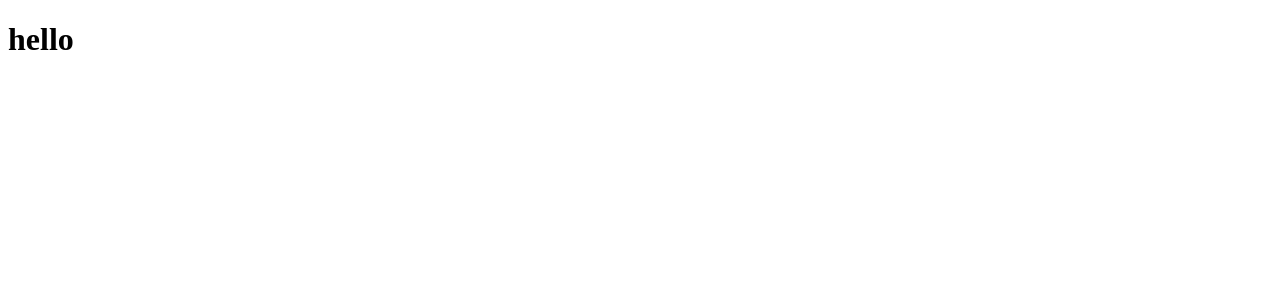
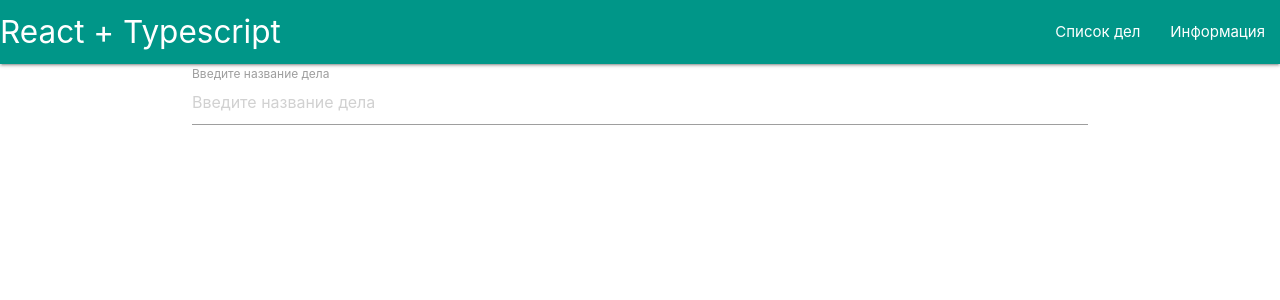
Before and after one commit to eishinkina/todo-react-ts, a React (Create React App) app: page / in a window 1280 px wide. Shown: the top 300 px of the page. Built offline with nearby package versions, Linux system fonts and the light colour scheme.

Commit message:
installed the materialize library, added an input field for adding tasks

```diff
--- a/public/index.html
+++ b/public/index.html
@@ -3,6 +3,8 @@
   <head>
     <meta charset="utf-8" />
     <meta name="viewport" content="width=device-width, initial-scale=1" />
+    <link rel="stylesheet" href="https://cdnjs.cloudflare.com/ajax/libs/materialize/1.0.0/css/materialize.min.css">
+    <link href="https://fonts.googleapis.com/icon?family=Material+Icons" rel="stylesheet">
     <title>React App</title>
   </head>
   <body>
--- a/src/App.tsx
+++ b/src/App.tsx
@@ -1,9 +1,20 @@
-import React from "react";
+import React, { useState } from "react";
+import Navbar from "./components/Navbar";
+import TodoForm from "./components/TodoForm";
 
-function App() {
-  return <div className="App">
-    <h1>hello</h1>
-  </div>;
-}
+const App: React.FC = () => {
+  const [todos, setTodos] = useState([]);
+  const addHandler = (title: string) => {
+    console.log('add new todo', title)
+  }
+  return (
+    <>
+      <Navbar />
+      <div className="container">
+        <TodoForm onAdd={addHandler} />
+      </div>
+    </>
+  );
+};
 
 export default App;
--- /dev/null
+++ b/src/components/Navbar.tsx
@@ -0,0 +1,23 @@
+import React from "react";
+
+const Navbar: React.FC = () => {
+  return (
+    <nav>
+      <div className="nav-wrapper px1 teal">
+        <a href="/" className="brand-logo">
+          React + Typescript
+        </a>
+        <ul id="nav-mobile" className="right hide-on-med-and-down">
+          <li>
+            <a href="/">Список дел</a>
+          </li>
+          <li>
+            <a href="/">Информация</a>
+          </li>
+        </ul>
+      </div>
+    </nav>
+  );
+};
+
+export default Navbar;
--- /dev/null
+++ b/src/components/TodoForm.tsx
@@ -0,0 +1,35 @@
+import React, { ChangeEvent, useState } from "react";
+
+interface TodoFormProps {
+    onAdd(title: string): void
+}
+
+const TodoForm: React.FC<TodoFormProps> = (props) => {
+  const [title, setTitle] = useState<string>("");
+  const changeHandler = (event: React.ChangeEvent<HTMLInputElement>) => {
+    setTitle(event.target.value);
+  };
+  const keyDownHandler = (event: React.KeyboardEvent) => {
+    if (event.key === "Enter") {
+      props.onAdd(title);
+      setTitle("");
+    }
+  };
+  return (
+    <div className="input-field mt2">
+      <input
+        onKeyDown={keyDownHandler}
+        value={title}
+        onChange={changeHandler}
+        type="text"
+        id="title"
+        placeholder="Введите название дела"
+      />
+      <label htmlFor="title" className="active">
+        Введите название дела
+      </label>
+    </div>
+  );
+};
+
+export default TodoForm;
--- /dev/null
+++ b/src/components/style/index.css
@@ -0,0 +1,16 @@
+body {
+  margin: 0;
+  font-family: system-ui, -apple-system, BlinkMacSystemFont, "Segoe UI", Roboto,
+    Oxygen, Ubuntu, Cantarell, "Open Sans", "Helvetica Neue", sans-serif;
+    -webkit-font-smoothing: antialiased;
+    -moz-osx-font-smoothing: grayscale;
+}
+
+.px1 {
+    padding-left: 1rem;
+    padding-right: 1rem;
+}
+
+.mt2 {
+    margin-top: 10rem;
+}
```
